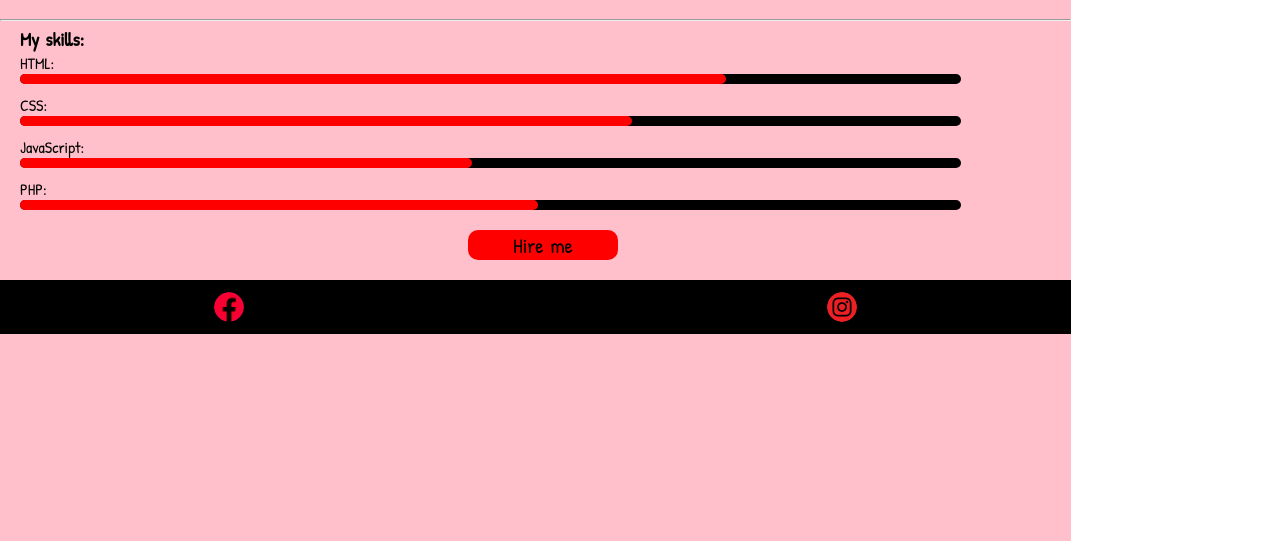
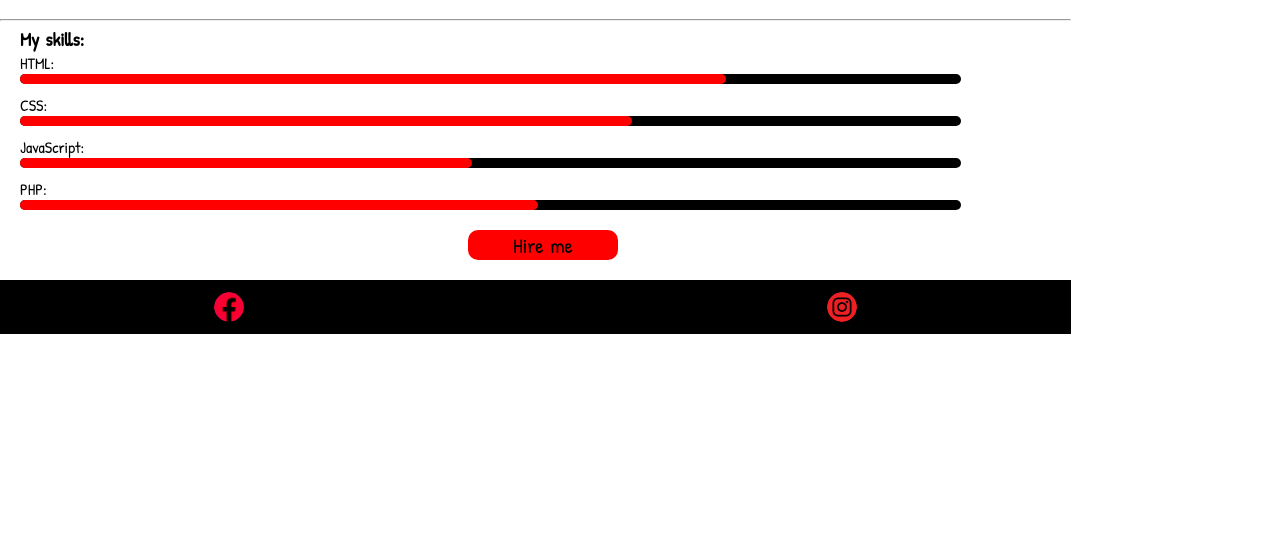
Before and after one commit to Abhash157/portfolio, a plain HTML site: page about.html in a window 1280 px wide. Shown: the part 259-800 px from the top of the page. Drawn offline with Linux system fonts and the light colour scheme; a web font is replaced by a local one.

Commit message:
Update about.css

```diff
--- a/about.css
+++ b/about.css
@@ -89,7 +89,7 @@ footer{
 }
 #main{
 				height:100vh;
-			 background: pink;
+			        /*background: pink;*/
 }
 nav{
 				min-height: 100%;
```
